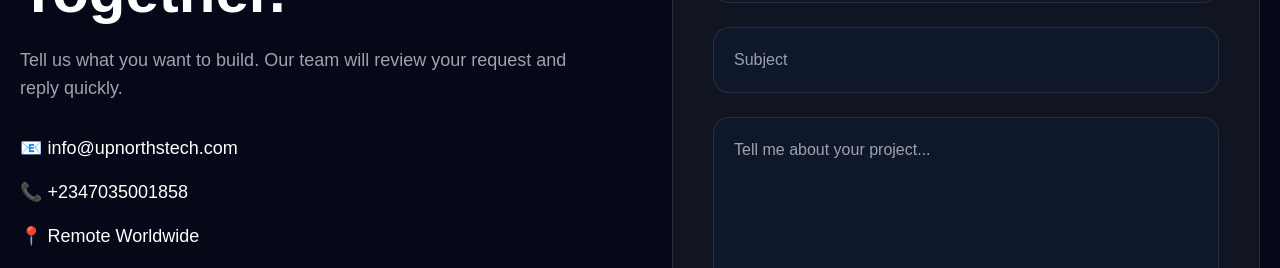
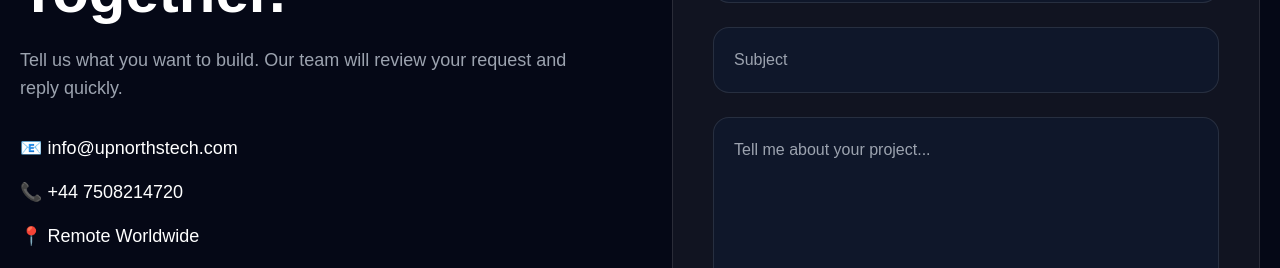
Before and after one commit to wisdigitex/UpNorthstech, a Next.js app: page / in a window 1280 px wide. Shown: the part 4128-4396 px from the top of the page. Built offline with nearby package versions, Linux system fonts and the light colour scheme; no server answers; the database is empty.

Commit message:
number-added

```diff
--- a/app/admin/page.jsx
+++ b/app/admin/page.jsx
@@ -52,7 +52,7 @@ export default function AdminPage() {
 const [settings, setSettings] = useState({
   siteName: "UpNorth Tech",
   siteEmail: "info@upnorthstech.com",
-  sitePhone: "+2347035001858",
+  sitePhone: "+44 7508214720",
   adminName: "Admin",
   adminEmail: "sulaimonganiyu315@gmail.com",
 });
--- a/app/admin/settings/page.jsx
+++ b/app/admin/settings/page.jsx
@@ -33,7 +33,7 @@ export default function AdminSettingsPage() {
 
               <input
                 placeholder="Phone Number"
-                defaultValue="+2347035001858"
+                defaultValue="+44 7508214720"
                 className="w-full bg-[#0F172A] border border-white/10 rounded-2xl px-5 py-4 outline-none focus:border-orange-500"
               />
             </div>
--- a/app/page.jsx
+++ b/app/page.jsx
@@ -423,7 +423,7 @@ useEffect(() => {
 
           <div className="space-y-4 text-base md:text-lg">
             <p>📧 info@upnorthstech.com</p>
-            <p>📞 +2347035001858</p>
+            <p>📞 +44 7508214720</p>
             <p>📍 Remote Worldwide</p>
           </div>
         </div>
```
